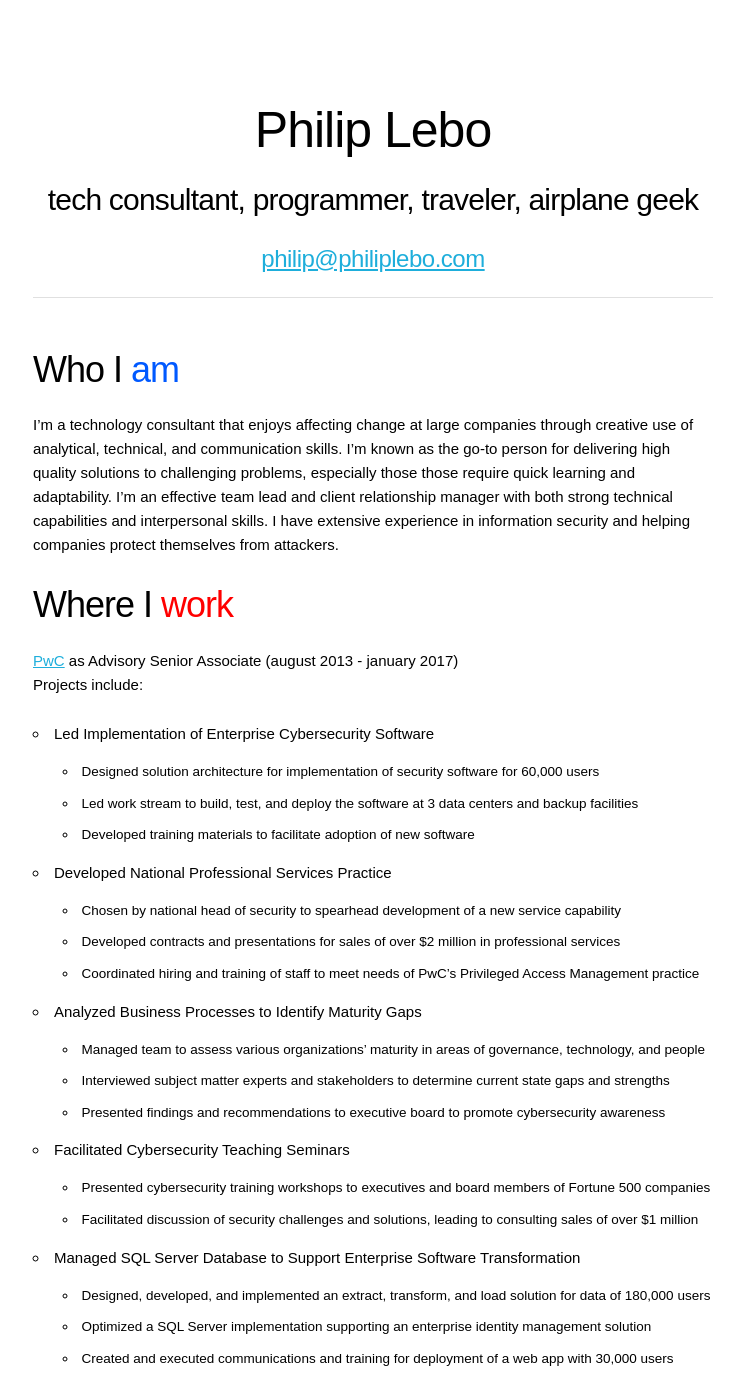
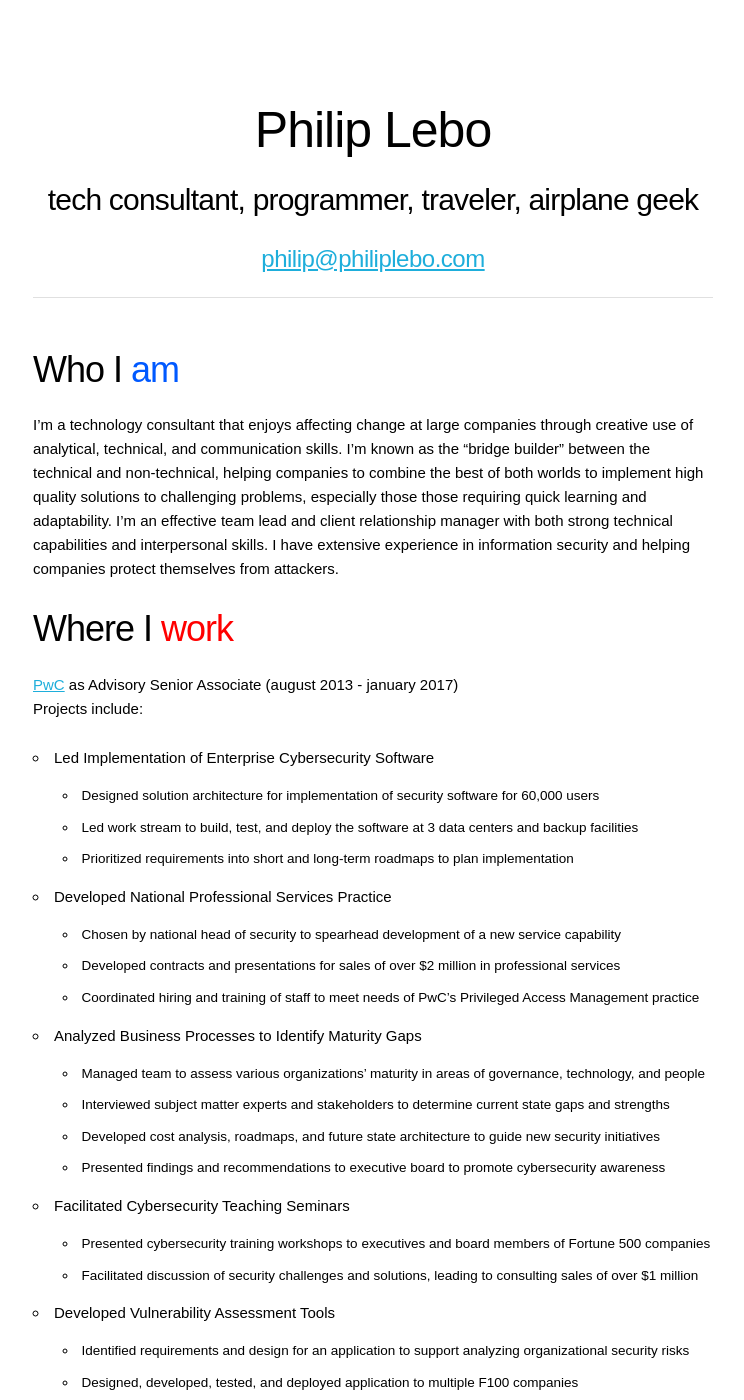
Before and after one commit to philiplebo/philiplebo.github.io, a Jekyll site: the page built from index.md, in a window 1280 px wide and 1400 px high. Shown: the whole window, without its empty margins (267-1011 px from the left). Built offline with Jekyll 4.4.1, drawn with Linux system fonts in a browser that asks for light colours; some of the changed text lies outside the part shown.

Commit message:
Changes to work info

```diff
--- a/index.md
+++ b/index.md
@@ -10,7 +10,7 @@ title: Philip Lebo
 <br>
 
 ### Who I <span style="color: #0059ff">am</span>
-I'm a technology consultant that enjoys affecting change at large companies through creative use of analytical, technical, and communication skills. I'm known as the go-to person for delivering high quality solutions to challenging problems, especially those those require quick learning and adaptability. I'm an effective team lead and client relationship manager with both strong technical capabilities and interpersonal skills. I have extensive experience in information security and helping companies protect themselves from attackers.
+I'm a technology consultant that enjoys affecting change at large companies through creative use of analytical, technical, and communication skills. I'm known as the “bridge builder” between the technical and non-technical, helping companies to combine the best of both worlds to implement high quality solutions to challenging problems, especially those those requiring quick learning and adaptability. I'm an effective team lead and client relationship manager with both strong technical capabilities and interpersonal skills. I have extensive experience in information security and helping companies protect themselves from attackers.
 
 ### Where I <span style="color: red">work</span>
 [PwC](https://www.pwc.com/us/en/cybersecurity.html) as Advisory Senior Associate (august 2013 - january 2017)
@@ -18,7 +18,7 @@ Projects include:
 * Led Implementation of Enterprise Cybersecurity Software
     * Designed solution architecture for implementation of security software for 60,000 users
     * Led work stream to build, test, and deploy the software at 3 data centers and backup facilities
-    * Developed training materials to facilitate adoption of new software
+    * Prioritized requirements into short and long-term roadmaps to plan implementation
 * Developed National Professional Services Practice
     * Chosen by national head of security to spearhead development of a new service capability
     * Developed contracts and presentations for sales of over $2 million in professional services
@@ -26,10 +26,15 @@ Projects include:
 * Analyzed Business Processes to Identify Maturity Gaps
     * Managed team to assess various organizations’ maturity in areas of governance, technology, and people
     * Interviewed subject matter experts and stakeholders to determine current state gaps and strengths
+    * Developed cost analysis, roadmaps, and future state architecture to guide new security initiatives
     * Presented findings and recommendations to executive board to promote cybersecurity awareness
 * Facilitated Cybersecurity Teaching Seminars
     * Presented cybersecurity training workshops to executives and board members of Fortune 500 companies
     * Facilitated discussion of security challenges and solutions, leading to consulting sales of over $1 million
+* Developed Vulnerability Assessment Tools
+    * Identified requirements and design for an application to support analyzing organizational security risks
+    * Designed, developed, tested, and deployed application to multiple F100 companies
+    * Provided ongoing training support and feature enhancements
 * Managed SQL Server Database to Support Enterprise Software Transformation
     * Designed, developed, and implemented an extract, transform, and load solution for data of 180,000 users
     * Optimized a SQL Server implementation supporting an enterprise identity management solution
```
